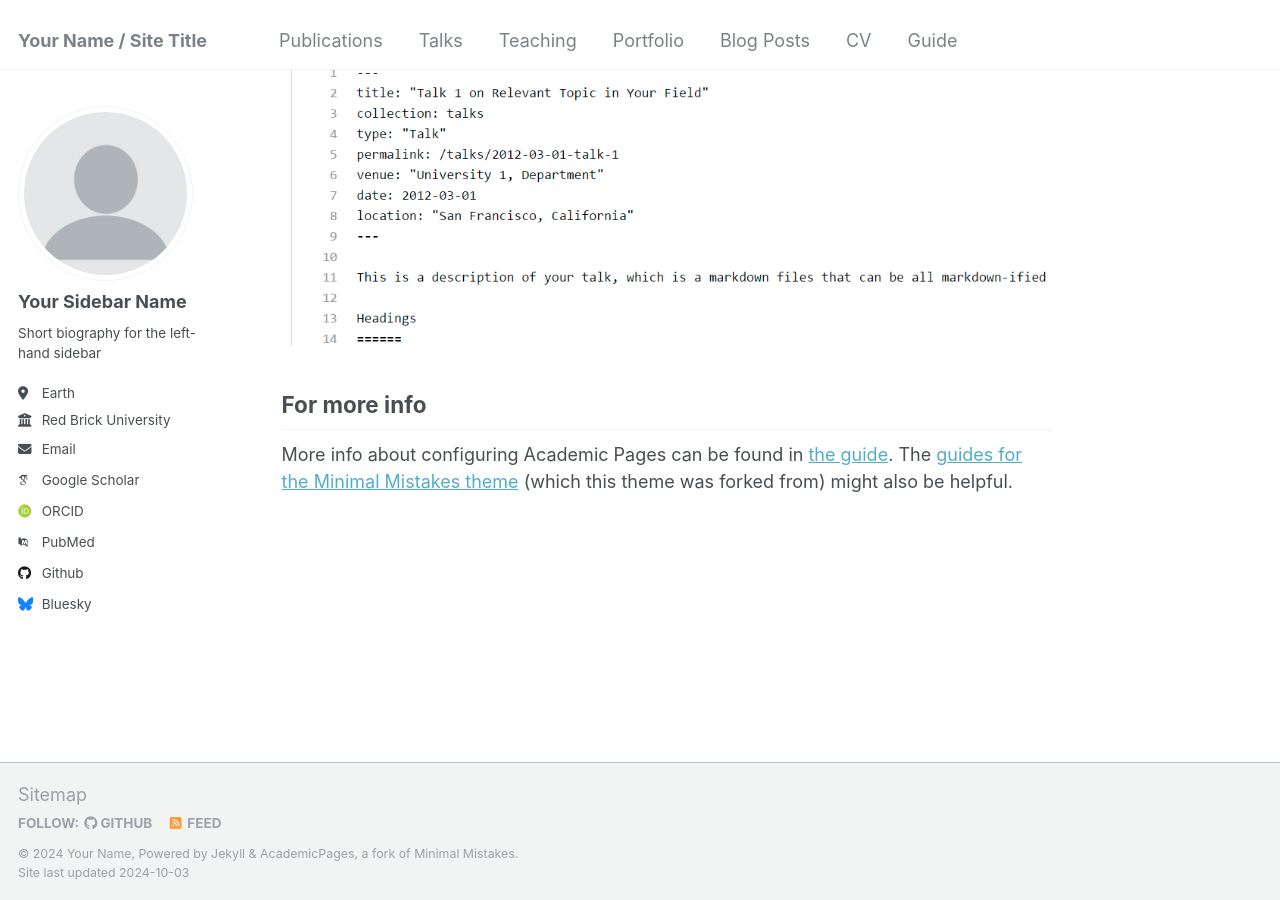
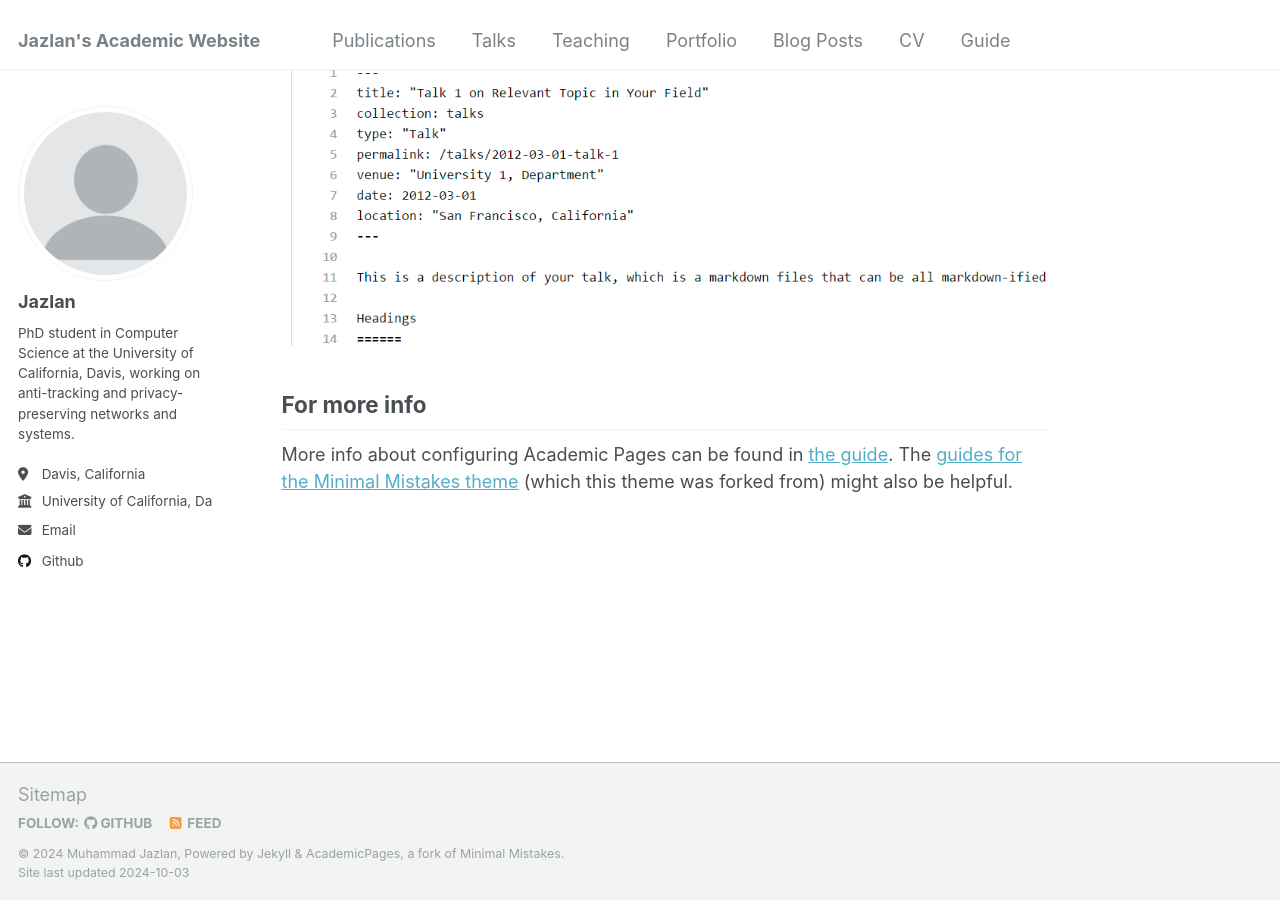
Before and after one commit to jazlan01/jazlan01.github.io, a Jekyll site: the page built from _pages/about.md, in a window 1280 px wide and 900 px high, scrolled down 2643 px. Built offline with Jekyll 4.4.1, drawn with Linux system fonts in a browser that asks for light colours; some web fonts are replaced.

Commit message:
Updated config

```diff
--- a/_config.yml
+++ b/_config.yml
@@ -8,13 +8,13 @@
 
 # Basic Site Settings
 locale                   : "en-US"
-title                    : "Your Name / Site Title"
+title                    : "Jazlan's Academic Website"
 title_separator          : "-"
-name                     : &name "Your Name"
-description              : &description "personal description"
-url                      : https://academicpages.github.io # the base hostname & protocol for your site e.g. "https://mmistakes.github.io"
+name                     : &name "Muhammad Jazlan"
+description              : &description "PhD student in Computer Science at the University of California, Davis"
+url                      : https://jazlan01.github.io # the base hostname & protocol for your site e.g. "https://mmistakes.github.io"
 baseurl                  : "" # the subpath of your site, e.g. "/blog"
-repository               : "academicpages/academicpages.github.io"
+repository               : "jazlan01/jazlan01.github.io"
 
 # Site Author - The following control what appear as part of the author content on the side bar.
 #               If a field is blank the icon and link will not appear, otherwise it will be shown.
@@ -22,33 +22,33 @@ repository               : "academicpages/academicpages.github.io"
 author:
   # Biographic information
   avatar           : "profile.png"
-  name             : "Your Sidebar Name"
+  name             : "Jazlan"
   pronouns         : # example: "she/her"
-  bio              : "Short biography for the left-hand sidebar"
-  location         : "Earth"
-  employer         : "Red Brick University"
+  bio              : "PhD student in Computer Science at the University of California, Davis, working on anti-tracking and privacy-preserving networks and systems."
+  location         : "Davis, California"
+  employer         : "University of California, Davis"
   uri              : # URL
-  email            : "none@example.org"
+  email            : "mjazlan@ucdavis.edu"
 
   # Academic websites
   arxiv            : # URL - Update with the correct link to your profile
-  googlescholar    : "https://scholar.google.com/citations?user=PS_CX0AAAAAJ"
+  googlescholar    : # URL - Update with the correct link to your profile
   impactstory      : # URL
-  orcid            : "http://orcid.org/yourorcidurl"
+  orcid            : # URL
   semantic         : # URL
-  pubmed           : "https://www.ncbi.nlm.nih.gov/pubmed/?term=john+snow"
+  pubmed           : # URL
   researchgate     : # URL
 
   # Repositories and software development
   bitbucket        : # Username - Update with your username on the site
   codepen          : # Username
   dribbble         : # Username
-  github           : "academicpages"
+  github           : "jazlan01"
   kaggle           : # Username
   stackoverflow    : # User number or user number and name (i.e., use "1" or "1/jeff-atwood")
 
   # Social media
-  bluesky          : "bsky.app" # Replace this with you Bluesky username
+  bluesky          : # Replace this with you Bluesky username
   facebook         : # Username
   flickr           : # Username
   foursquare       : # Username
@@ -84,10 +84,10 @@ publication_category:
 
 # Site Settings
 teaser                   :  # filename of teaser fallback teaser image placed in /images/, .e.g. "500x300.png"
-breadcrumbs              : false # true, false (default)
+breadcrumbs              : true # true, false (default)
 words_per_minute         : 160
 future                   : true
-read_more                : "disabled" # if enabled, adds "Read more" links to excerpts
+read_more                : "enabled" # if enabled, adds "Read more" links to excerpts
 talkmap_link             : false #change to true to add link to talkmap on talks page
 comments:
   provider               : # false (default), "disqus", "discourse", "facebook", "google-plus", "staticman", "custom"
```
